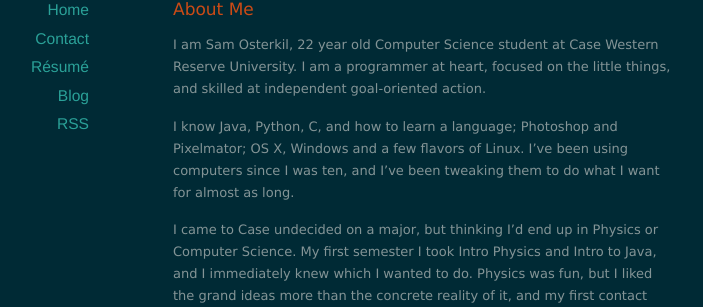
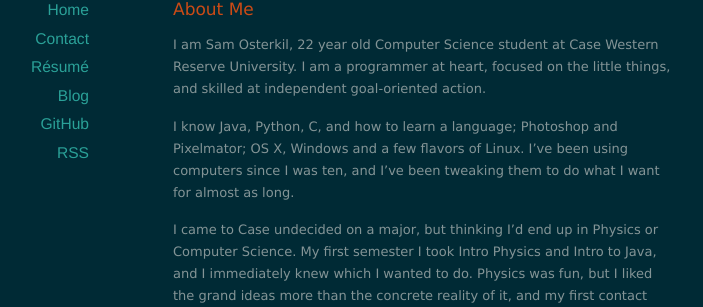
Before and after one commit to sposterkil/sposterkil.github.io, a Jekyll site: the page built from index.html, in a window 1280 px wide and 900 px high. Shown: the part 149-456 px from the top of the window, without its empty margins (217-920 px from the left). Built offline with Jekyll 4.4.1, drawn with Linux system fonts in a browser that asks for light colours; nearby versions of some CDN libraries; the list of posts is cut into pages by our own code.

Commit message:
Added sidebar link to github profile

```diff
--- a/_layouts/default.html
+++ b/_layouts/default.html
@@ -37,6 +37,7 @@
           <li><a href="/contact">Contact</a></li>
           <li><a href="/resume">Résumé</a></li>
           <li><a href="/blog">Blog</a></li>
+          <li><a href="https://github.com/sposterkil">GitHub</a></li>
           <li><a href="/feed.xml">RSS</a></li>
         </ul>
       </nav>
```
